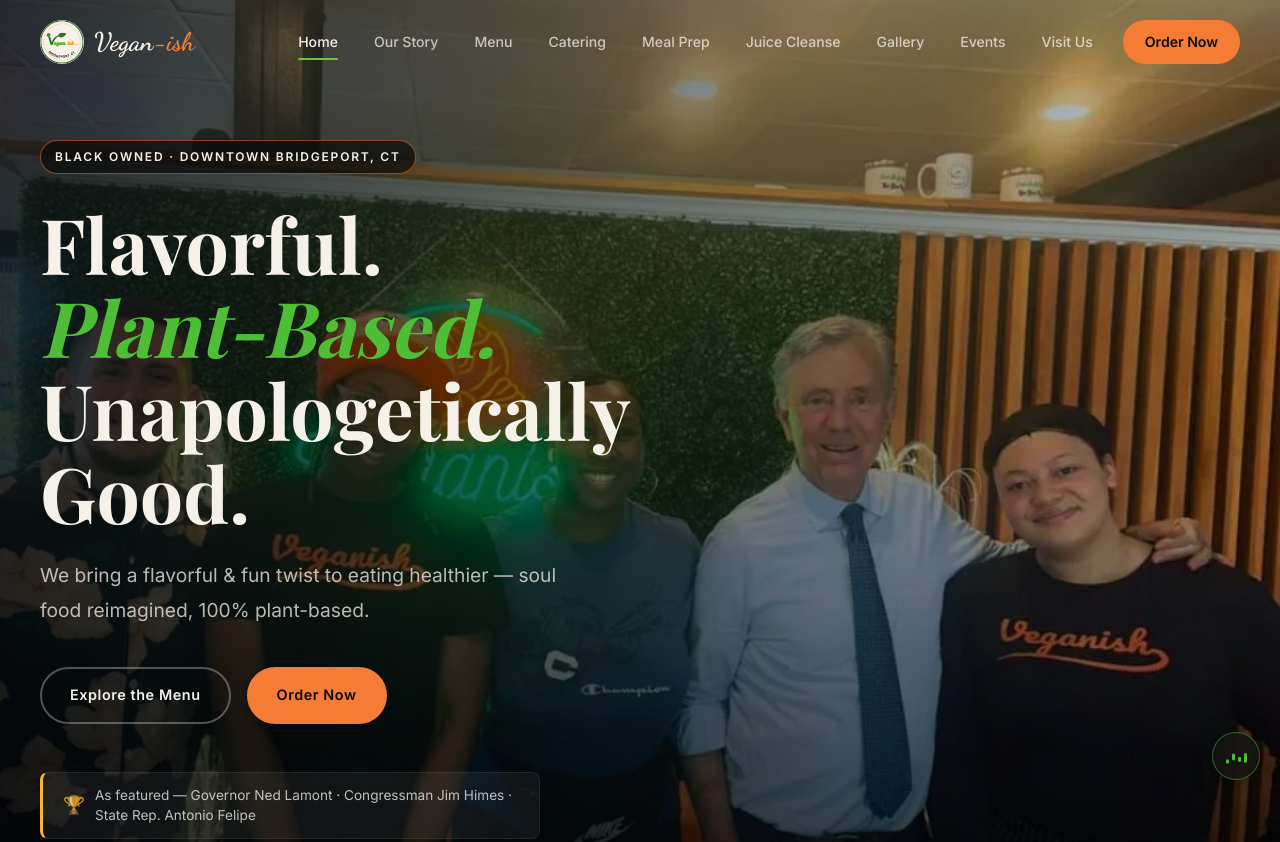
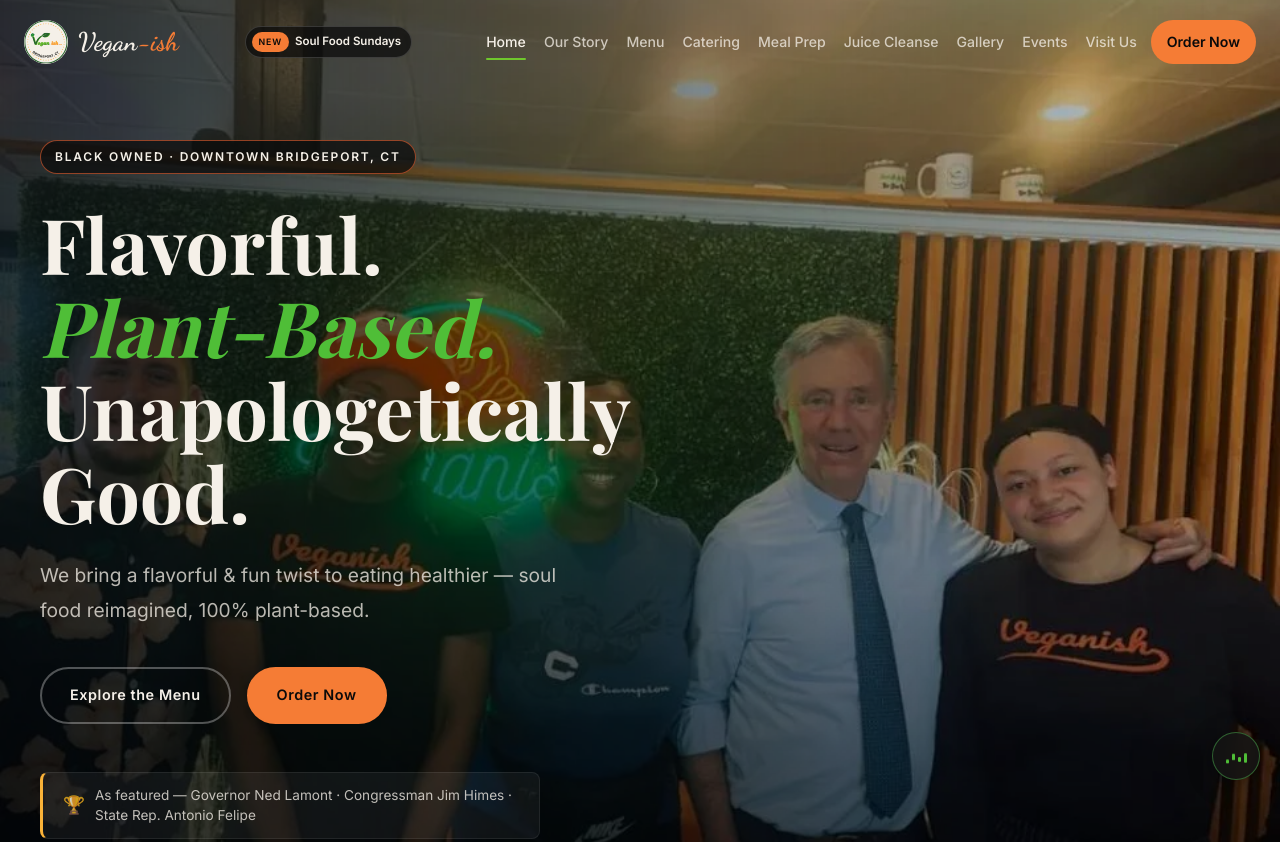
Before and after one commit to Moonwalker5823/Veganish, a website built with Vite: page index.html in a window 1280 px wide. Shown: the top 842 px of the page. Built offline with nearby package versions, Linux system fonts and the light colour scheme; a web font is replaced by a local one.

Commit message:
Seat the nav flag between the lockup and the links on every desktop width
It was collapsed-nav only, on the assumption the full bar had no room to
spare. There's a lot of dead space between the lockup and Home on a wide
monitor, and that's where it belongs.

It doesn't fit there for free, though. Measured with the flag in the row: from
1340 to ~1372 the bar is completely full, the flag touching the lockup on one
side and Home on the other, and below ~1320 Order Now is pushed past the right
edge - where overflow-x: hidden clips it rather than scrolling, so the button
simply disappears. Rather than hide the flag through that whole band, 1201-1399
tightens the row instead: ~160px comes back out of link padding, the gap and
the CTA, and the flag drops a size. That buys 26px either side at 1201, 66 at
1280, 125 at 1399, with the bar still one line and the links still 40px tall.
It's the only min-width query in responsive.css, because it brackets a band
rather than a floor.

Also extends the flag's hit area to 44x44. The pill is 36px tall, and 22x41
once it strips back to the tag alone below 560 - under the touch minimum on
exactly the screens where it's tapped rather than clicked. A pseudo-element
carries the hit area so the pill itself doesn't change size.

Verified 320 through 1920: between logo and Home wherever the bar is full,
absolute opposite the hamburger in collapsed-nav, hidden while the menu is
open, Order Now always on screen, one-line bar, no overflow, scroll colour
flip intact in both positions.

```diff
--- a/index.html
+++ b/index.html
@@ -88,16 +88,17 @@
   ══════════════════════════════════════════ -->
   <div id="main-site">
     <nav class="navbar" id="navbar" aria-label="Main navigation">
-      <!-- Balances the hamburger: absolute on the left, logo centred between the
-           two. Collapsed-nav only — above the breakpoint the Events dropdown
-           carries the same link. -->
+      <a href="#home" class="nav-logo">
+        <img src="assets/images/brand/logo.svg" alt="" width="44" height="44" class="nav-logo-mark" aria-hidden="true" />
+        <span>Vegan<em>-ish</em></span>
+      </a>
+      <!-- Sits between the lockup and the links on a wide bar; in collapsed-nav
+           it goes absolute on the left to balance the hamburger, with the logo
+           centred between the two. Hidden in the band between the two, where
+           the links still own the row and the Events dropdown carries it. -->
       <a class="nav-flag" href="#soul-food-platter">
         <span class="nav-flag-tag">New</span>
         <span class="nav-flag-text">Soul Food Sundays</span>
-      </a>
-      <a href="#home" class="nav-logo">
-        <img src="assets/images/brand/logo.svg" alt="" width="44" height="44" class="nav-logo-mark" aria-hidden="true" />
-        <span>Vegan<em>-ish</em></span>
       </a>
       <button class="nav-toggle" id="navToggle" type="button" aria-label="Open menu" aria-expanded="false" aria-controls="navLinks">
         <span></span><span></span><span></span>
--- a/src/styles/components/nav-flag.css
+++ b/src/styles/components/nav-flag.css
@@ -1,13 +1,17 @@
 /* ══════════════════════════════════════════
    NAV FLAG
-   Link to the newest event, sitting opposite the hamburger with the logo
-   centred between the two. Absolute like .nav-toggle so it never competes with
-   the lockup for flex space.
+   Link to the newest event. Two positions: a flex item between the lockup and
+   the links on a wide bar, and absolute on the left in collapsed-nav, where it
+   balances the hamburger with the logo centred between the two. Between those
+   widths it's hidden - see the band below.
 ══════════════════════════════════════════ */
 .nav-flag {
-  /* Collapsed-nav only. Above the breakpoint the bar is logo + links with no
-     room to spare, and the Events dropdown carries the same link. */
-  display: none;
+  display: inline-flex;
+  /* Containing block for the hit-area pseudo-element below; collapsed-nav
+     swaps this for absolute, which serves the same purpose. */
+/* Its mid-desktop sizing lives with the rest of that band's nav tightening,
+   in responsive.css. */
+  position: relative;
   align-items: center;
   gap: 8px;
   padding: 6px 12px 6px 7px;
@@ -21,6 +25,19 @@
   transition: var(--transition);
 }
 .nav-flag:hover { border-color: var(--orange); }
+/* The pill is 36px tall, and 22x41 once it strips back to the tag alone - under
+   the touch minimum on exactly the screens where it's tapped rather than
+   clicked. The hit area is extended to 44x44 without changing the pill, the
+   same trade .nav-toggle and .reviews-arrow make by being sized explicitly. */
+.nav-flag::after {
+  content: '';
+  position: absolute;
+  left: 50%;
+  top: 50%;
+  width: max(100%, 44px);
+  height: 44px;
+  transform: translate(-50%, -50%);
+}
 
 /* --orange carries dark text, never white — 7.37:1 against --black. */
 .nav-flag-tag {
--- a/src/styles/responsive.css
+++ b/src/styles/responsive.css
@@ -9,6 +9,30 @@
   .highlights-grid { grid-template-columns: 1fr 1fr; }
   .review-card  { flex: 0 0 calc(50% - 12px); }
   .event-card   { padding: 40px; gap: 40px; }
+}
+
+/* 1201-1399: the lockup, the flag and ten links won't share a row at full
+   spacing. Left alone the flag touched the lockup on one side and Home on the
+   other from 1340 down, and below ~1320 it pushed Order Now past the right
+   edge, where overflow-x: hidden clipped it rather than scrolling - the button
+   simply vanished. Rather than hide the flag through the whole band, the row
+   tightens: ~160px comes back out of link padding, the gap and the CTA, and
+   the flag itself drops a size. That buys real air at every width in the band
+   - 25px either side at 1201, 64 at 1280, 124 at 1399 - with the bar still on
+   one line and the links still 40px tall.
+
+   The only min-width query in this file, because it brackets a band rather
+   than a floor. Re-measure it alongside BREAKPOINTS.nav whenever a nav item is
+   added or renamed. */
+@media (min-width: 1201px) and (max-width: 1399px) {
+  .navbar          { padding: 20px 24px; }
+  .navbar.scrolled { padding: 14px 24px; }
+  .nav-links       { gap: 2px; }
+  .nav-link        { padding: 8px; }
+  .nav-link::after { left: 8px; right: 8px; }
+  .nav-cta         { padding: 10px 16px; margin-left: 4px; }
+  .nav-flag        { font-size: 0.72rem; padding: 5px 10px 5px 6px; gap: 6px; }
+  .nav-flag-tag    { font-size: 0.55rem; padding: 3px 7px; }
 }
 
 /* Ten nav items need 1200px to hold one line. Below that the labels wrap and the
```
